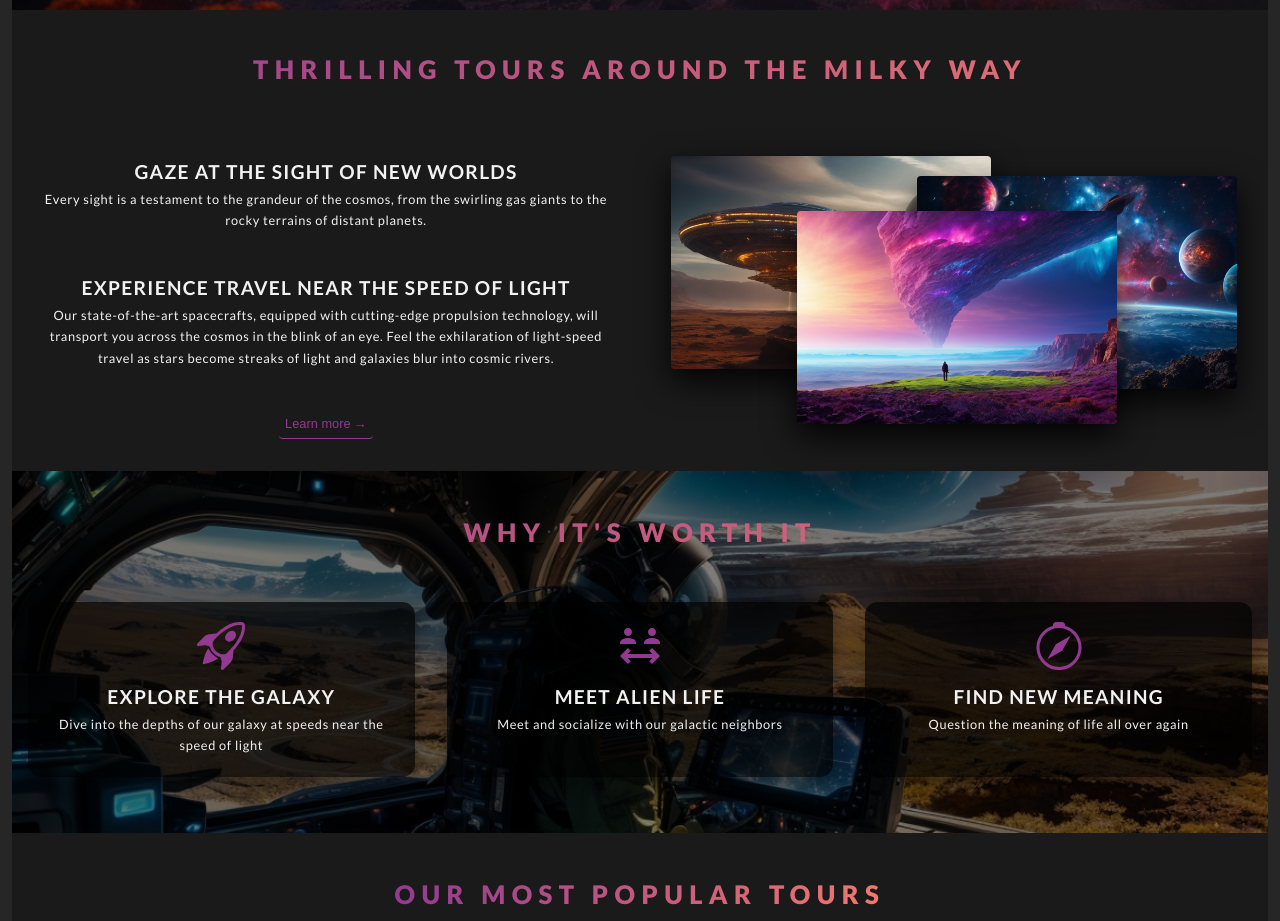
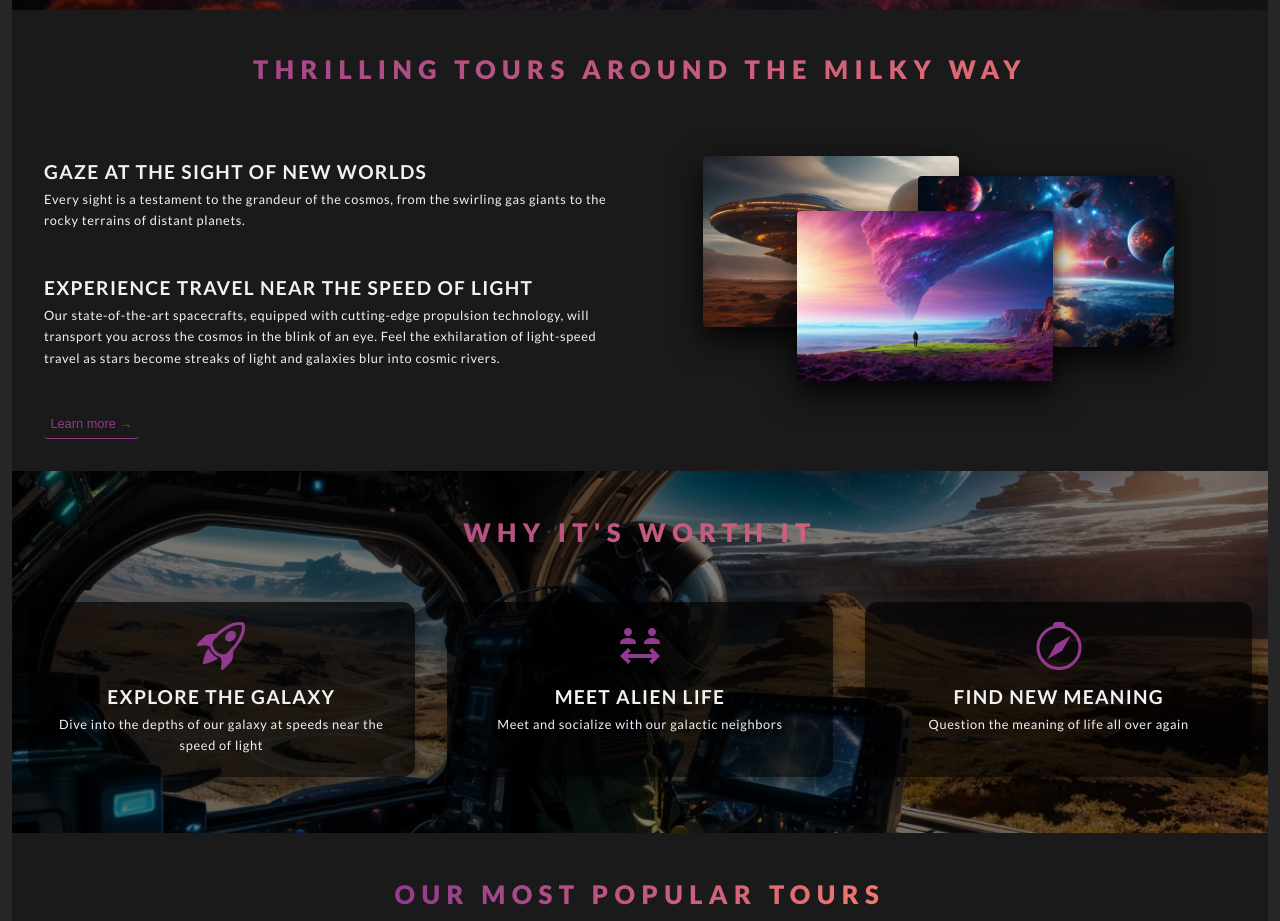
Before and after one commit to Tahjour/galactours, a Next.js app: page / in a window 1280 px wide. Shown: the part 790-1711 px from the top of the page. Built offline with nearby package versions, Linux system fonts and the light colour scheme.

Commit message:
fixed small styling issues

```diff
--- a/components/1_header_section/header-section.tsx
+++ b/components/1_header_section/header-section.tsx
@@ -20,7 +20,7 @@ export default function HeaderSection() {
         }}
         initial="hidden"
         animate="visible"
-        transition={{ duration: 0.2, delay: 0.2 }}
+        transition={{ duration: 0.2 }}
       >
         <div className={styles.header_section_logo_box_image_box}>
           <Image
@@ -49,7 +49,7 @@ export default function HeaderSection() {
               }}
               initial="hidden"
               animate="visible"
-              transition={{ duration: 0.2, delay: 0.2 }}
+              transition={{ duration: 0.2 }}
             >
               Galaxies
             </motion.div>
@@ -67,7 +67,7 @@ export default function HeaderSection() {
               }}
               initial="hidden"
               animate="visible"
-              transition={{ duration: 0.2, delay: 0.2 }}
+              transition={{ duration: 0.2 }}
             >
               are meant to be explored
             </motion.div>
--- a/components/2_about_section/about_section.module.scss
+++ b/components/2_about_section/about_section.module.scss
@@ -12,19 +12,18 @@
     grid-template-columns: repeat(2, 1fr);
     justify-items: center;
 
-    @media screen and (max-width: 42.5rem) {
-      grid-template-columns: 1fr;
-      grid-template-rows: auto 1fr;
-    }
-
     div {
-      //   background-color: var(--medium-blue);
       position: relative;
       padding: 2.5vmax;
     }
 
-    .info_box {
-      text-align: center;
+    @media screen and (max-width: 42.5rem) {
+      grid-template-columns: 1fr;
+      grid-template-rows: auto 1fr;
+
+      .info_box {
+        text-align: center;
+      }
     }
   }
 }
--- a/components/7_footer_section/footer-section.module.scss
+++ b/components/7_footer_section/footer-section.module.scss
@@ -95,6 +95,7 @@
       }
       .footer_copyright_text {
         border: 0;
+        text-align: center;
       }
     }
   }
--- a/src/styles/sass/components/_image_composition.scss
+++ b/src/styles/sass/components/_image_composition.scss
@@ -6,7 +6,7 @@
   padding: 2.5vmax;
 
   .composition_image {
-    width: 25vmax;
+    width: 20vmax;
     height: auto;
     box-shadow: 0 0.9375vmax 2.5vmax var(--color-L0-T90);
     border-radius: 0.3125vmax;
@@ -17,14 +17,14 @@
     transition: var(--transition-all-fast);
 
     &.active {
-      outline: 0.625vmax solid var(--dim-pink);
+      // outline: 0.625vmax solid var(--dim-pink);
       box-shadow: 0 1.5625vmax 2.5vmax var(--color-L0-T50);
       z-index: 10;
     }
 
     &.image_1 {
       // top: -1.25rem;
-      left: 5%;
+      left: 10%;
       transition-property: left, z-index, transform;
       transition-duration: var(--transition-fast), 0s, var(--transition-fast);
       transition-delay: var(--transition-fast), var(--transition-fast), 0s;
@@ -33,12 +33,12 @@
       &.active {
         // The delays here are moving forward, not backward.
         transition-delay: 0s, var(--transition-fast), var(--transition-fast);
-        left: -30%;
+        left: -25%;
         transform: translateX(70%) scale(1.1);
       }
     }
     &.image_2 {
-      right: 5%;
+      right: 15%;
       top: 15%;
       transition-property: right, z-index, transform;
       transition-duration: var(--transition-fast), 0s, var(--transition-fast);
@@ -46,7 +46,7 @@
 
       &.active {
         transition-delay: 0s, var(--transition-fast), var(--transition-fast);
-        right: -30%;
+        right: -15%;
         transform: translateX(-70%) scale(1.1);
       }
     }
```
